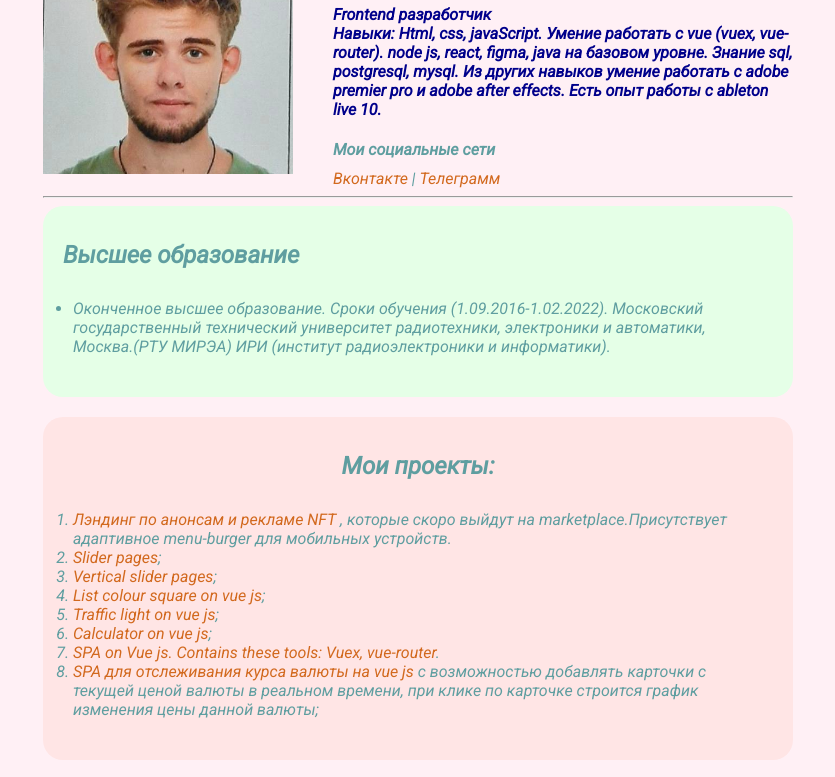
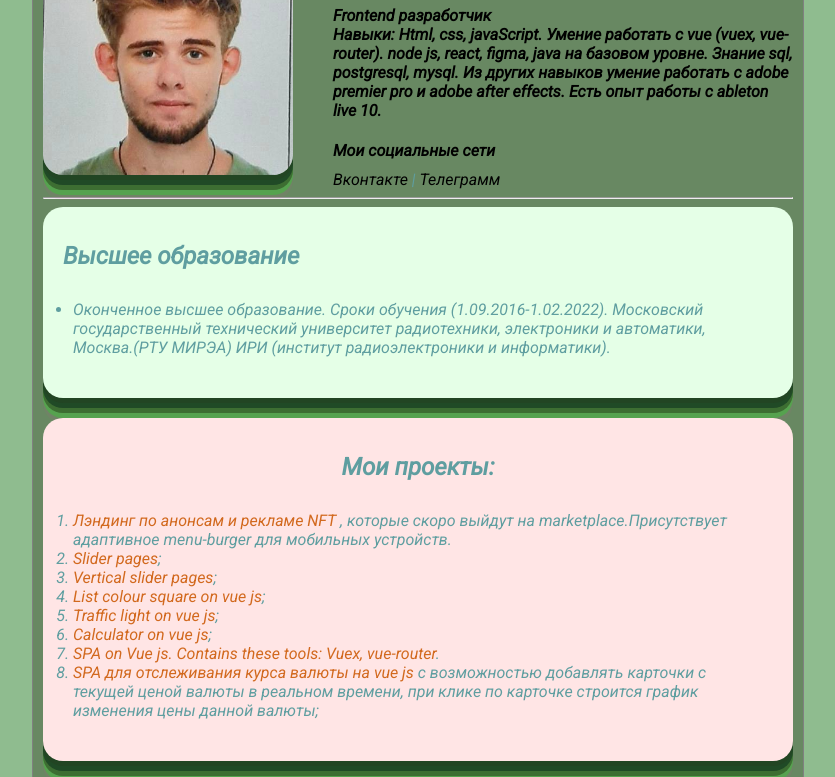
Before and after one commit to Nektar1n/myResumAV, a plain HTML site: page index.html in a window 1280 px wide. Shown: the part 94-871 px from the top of the page, without its empty margins (222-1057 px from the left). Drawn offline with Linux system fonts and the light colour scheme.

Commit message:
Update styles.css

```diff
--- a/styles.css
+++ b/styles.css
@@ -4,7 +4,7 @@
 
 body{
 
-    background: lavenderblush;
+    background: darkseagreen;
     color: cadetblue;
     /*font-size: 16px;
     font-weight: normal;
@@ -31,7 +31,7 @@ a:active{
     color: aquamarine;
 }
 h1{
-    color: chocolate;
+    color: white;
 }
 
 .avatar{
@@ -39,6 +39,8 @@ h1{
     /*height: 250px;*/
     height: 250px;
     transition: all .2s ease;
+   border-radius: 20px;
+    box-shadow: #224523 0px 5px, #204A26 0px 10px, #3D6E32 0px 15px, #56A24F 0px 20px, rgba(240, 46, 170, 0.05) 0px 25px;
 }
 
 .info-text{
@@ -55,7 +57,7 @@ h1{
 }
 
 .info p{
-    color: darkblue;
+    color: black;
     margin: 0;
     /*text-decoration: underline;*/
     font-weight: bold;
@@ -68,24 +70,39 @@ h1{
 .container{
     max-width: 750px;
     margin: auto;
-    padding-top: 10px;
+    padding: 10px;
+    border: 1px solid gray;
+    background-color: rgba(95,122,87,0.79);
+    border-radius: 10px;
 }
 
 .bg-yellow{
     background: #fff9dc;
     text-align: center;
+    box-shadow: #224523 0px 5px, #204A26 0px 10px, #3D6E32 0px 15px, #56A24F 0px 20px, rgba(240, 46, 170, 0.05) 0px 25px;
+
 }
 .bg-green{
     background:#e5ffe7 ;
+    box-shadow: #224523 0px 5px, #204A26 0px 10px, #3D6E32 0px 15px, #56A24F 0px 20px, rgba(240, 46, 170, 0.05) 0px 25px;
+
 }
 
 .bg-red{
     background:#ffe5e5 ;
+    box-shadow: #224523 0px 5px, #204A26 0px 10px, #3D6E32 0px 15px, #56A24F 0px 20px, rgba(240, 46, 170, 0.05) 0px 25px;
+
 }
 .card{
     padding: 15px 20px;
     margin-bottom: 20px;
     border-radius: 20px;
+}
+h4{
+    color:black;
+}
+.social{
+    color:black;
 }
 
 .table{
```
